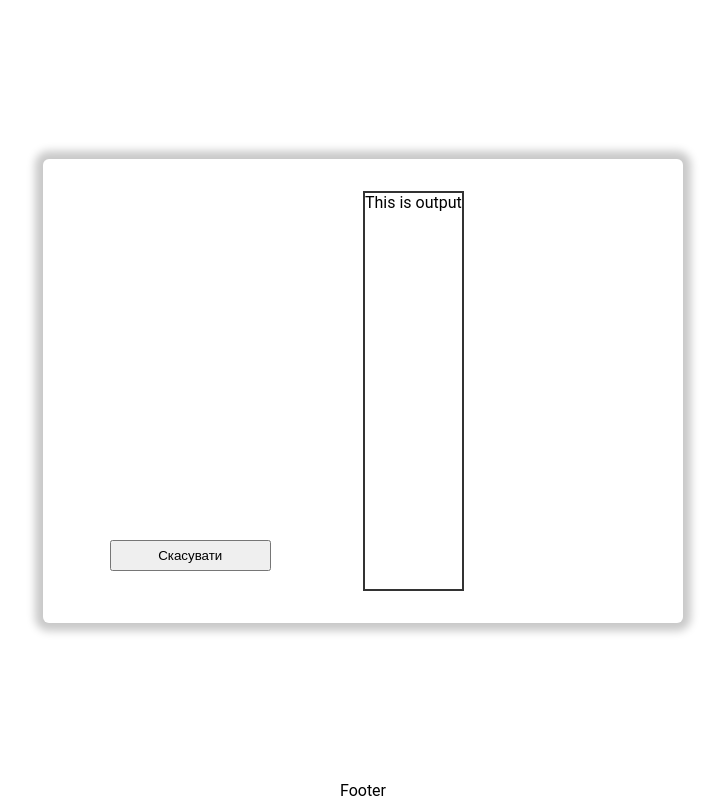
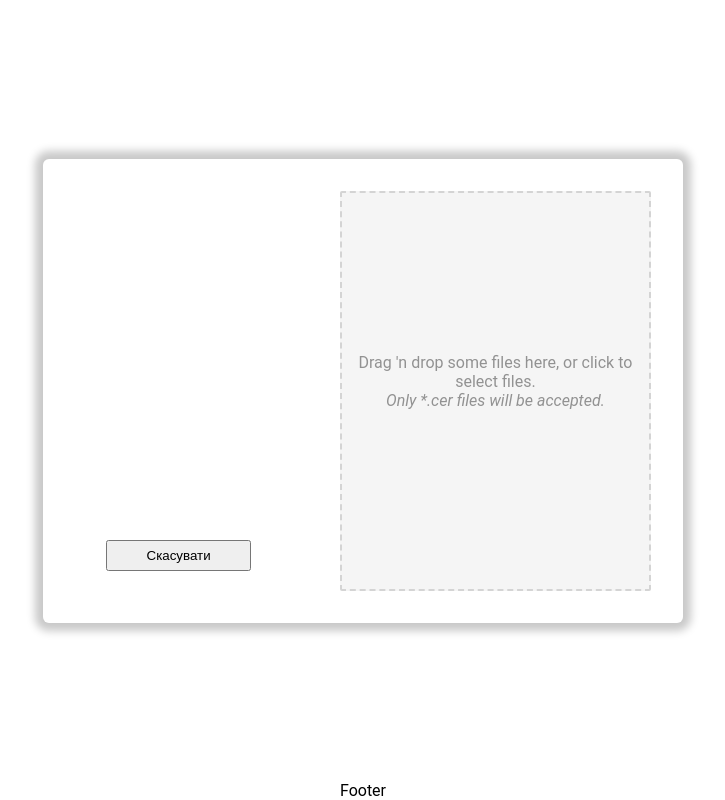
Before and after one commit to pavsoldatov/x509-dropzone-test, a React (Create React App) app: page / in a window 1280 px wide. Shown: the whole page, without its empty margins (277-1002 px from the left). Built offline with nearby package versions, Linux system fonts and the light colour scheme.

Commit message:
Add single source of truth - payload; Fix payload state not being reset when new files are dropped

```diff
--- a/src/components/CertificateList.module.css
+++ b/src/components/CertificateList.module.css
@@ -1,5 +1,5 @@
 .select {
-  height: 40%;
+  height: 60%;
   font-family: inherit;
   outline: 0;
   box-shadow: none;
--- a/src/components/CertificatesList.js
+++ b/src/components/CertificatesList.js
@@ -1,14 +1,16 @@
 import styles from "./CertificateList.module.css";
 
-const CertificateList = ({ commonNames, ...props }) => {
-  const mappedCommonNames = commonNames.map((commonName) => {
-    const timeKey = new Date().getTime() * Math.random() * 100000;
-    return <option key={timeKey}>{commonName};</option>;
+const CertificateList = ({ commonNames, payload, ...props }) => {
+  const mappedCNs = payload.map((payloadItem) => {
+    const key = payloadItem.serialNumber;
+    const subjectCommonName = payloadItem.subjectCN;
+
+    return <option key={key}>{subjectCommonName}</option>;
   });
 
   return (
     <select className={styles.select} size="2">
-      {mappedCommonNames}
+      {mappedCNs}
     </select>
   );
 };
--- a/src/components/Layout/CardContent.js
+++ b/src/components/Layout/CardContent.js
@@ -1,6 +1,8 @@
 import styles from "./CardContent.module.css";
 import Aside from "../UI/Aside";
 import Dropzone from "../UI/Dropzone";
+import * as x509 from "@peculiar/x509";
+
 import { useState } from "react";
 
 const CardContent = (props) => {
@@ -8,8 +10,13 @@ const CardContent = (props) => {
   const addCommonName = (cn) => {
     return setCommonName((prevState) => [...prevState, cn]);
   };
-  const [addIsActive, setAddIsActive] = useState(false);
+  const [addIsActive, setAddIsActive] = useState(true);
   const toggleAddButton = () => setAddIsActive((prevState) => !prevState);
+
+  const [payload, setPayload] = useState([]);
+  const getPayload = (p) => {
+    return setPayload((prev) => [...prev, p]);
+  };
 
   return (
     <section className={styles.CardContent}>
@@ -17,9 +24,14 @@ const CardContent = (props) => {
         commonNames={commonNames}
         onAddClick={toggleAddButton}
         addIsActive={addIsActive}
+        payload={payload}
       />
       {addIsActive ? (
-        <Dropzone onAddCommonName={addCommonName} />
+        <Dropzone
+          onAddCommonName={addCommonName}
+          onSetPayload={getPayload}
+          onResetPayload={setPayload}
+        />
       ) : (
         <output style={{ border: "2px solid #333" }}>This is output</output>
       )}
--- a/src/components/UI/AddButton.js
+++ b/src/components/UI/AddButton.js
@@ -5,11 +5,11 @@ const AddButton = (props) => {
     <>
       {props.addIsActive ? (
         <button onClick={props.onAddClick} className={styles.AddButton}>
-          Додати
+          Скасувати
         </button>
       ) : (
         <button onClick={props.onAddClick} className={styles.AddButton}>
-          Скасувати
+          Додати
         </button>
       )}
     </>
--- a/src/components/UI/Aside.js
+++ b/src/components/UI/Aside.js
@@ -19,7 +19,7 @@ const Aside = (props) => {
 
   return (
     <aside className={styles.Aside}>
-      <CertificateList commonNames={props.commonNames} />
+      <CertificateList commonNames={props.commonNames} payload={props.payload} />
       <AddButton addIsActive={props.addIsActive} onAddClick={props.onAddClick}/>
     </aside>
   );
--- a/src/components/UI/Dropzone.js
+++ b/src/components/UI/Dropzone.js
@@ -3,31 +3,62 @@ import { useCallback } from "react";
 import { useDropzone } from "react-dropzone";
 import * as x509 from "@peculiar/x509";
 
-const getCommonName = (subject) => {
-  const indxStart = subject.indexOf("CN=");
-  const indxEnd = subject.indexOf(",", indxStart);
-  return subject.slice(indxStart + 3, indxEnd);
+const getPayload = (certificate) => {
+  const serialNumber = certificate.serialNumber;
+  const validFrom = certificate.notBefore;
+  const validTill = certificate.notAfter;
+
+  const subject = certificate.subject;
+  const subjStartInx = subject.indexOf("CN=");
+  const subjEndInx = subject.indexOf(",", subjStartInx);
+  const subjCN = subject.slice(subjStartInx + 3, subjEndInx);
+
+  const issuer = certificate.issuer;
+  const issuerStartInx = issuer.indexOf("CN=");
+  const issuerEndInx = issuer.indexOf(",", issuerStartInx);
+  const issuerCN = issuer.slice(issuerStartInx + 3, issuerEndInx);
+
+  const payload = {
+    serialNumber: serialNumber, // our react key
+    subjectCN: subjCN,
+    issuerCN: issuerCN,
+    validFrom: validFrom,
+    validTill: validTill,
   };
 
-const Dropzone = (props) => {
-  const onDrop = useCallback((acceptedFiles) => {
+  return payload;
+};
+
+const Dropzone = ({
+  onSetPayload,
+  onResetPayload,
+  onAddCommonName,
+  ...props
+}) => {
+  const onDrop = useCallback(
+    (acceptedFiles) => {
+      onResetPayload([]);
+
       acceptedFiles.forEach((file) => {
         const reader = new FileReader();
-
-      reader.onabort = () => console.log("file reading was aborted");
-      reader.onerror = () => console.log("file reading has failed");
+        reader.onabort = () => {
+          throw new Error("file reading was aborted");
+        };
+        reader.onerror = () => {
+          throw new Error("file reading has failed");
+        };
         reader.onload = () => {
-        // const base64 = reader.result.split("base64,")[1];
           const cert = new x509.X509Certificate(reader.result);
-        const commonName = getCommonName(cert.subject);
-
-        props.onAddCommonName(commonName);
+          const payload = getPayload(cert);
+          onSetPayload(payload);
         };
         reader.readAsArrayBuffer(file);
       });
-  }, []);
+    },
+    [onSetPayload, onResetPayload]
+  );
 
-  const { acceptedFiles, fileRejections, getRootProps, getInputProps } = useDropzone({
+  const { fileRejections, getRootProps, getInputProps } = useDropzone({
     onDrop,
     accept: {
       "application/pkix-cert": [".cer"],
@@ -35,11 +66,22 @@ const Dropzone = (props) => {
     },
   });
 
+  const fileRejectionItems = fileRejections.map(({ file, errors }) => (
+    <label key={file.path}>
+      <strong>{file.path} is rejected.</strong>
+      {errors.map((e) => (
+        <p key={e.code}>{e.message}</p>
+      ))}
+    </label>
+  ));
+
   return (
     <div {...getRootProps({ className: styles.Dropzone })}>
       <input {...getInputProps()} />
-      <p>Drag 'n' drop some files here, or click to select files.</p>
+      <p>Drag 'n drop some files here, or click to select files.</p>
       <em>Only *.cer files will be accepted.</em>
+      <br />
+      {fileRejectionItems}
     </div>
   );
 };
```
Also changed, not shown: src/test_certs/Новий текстовий документ.txt (added). Lines whose indentation alone changed are shown as unchanged.
